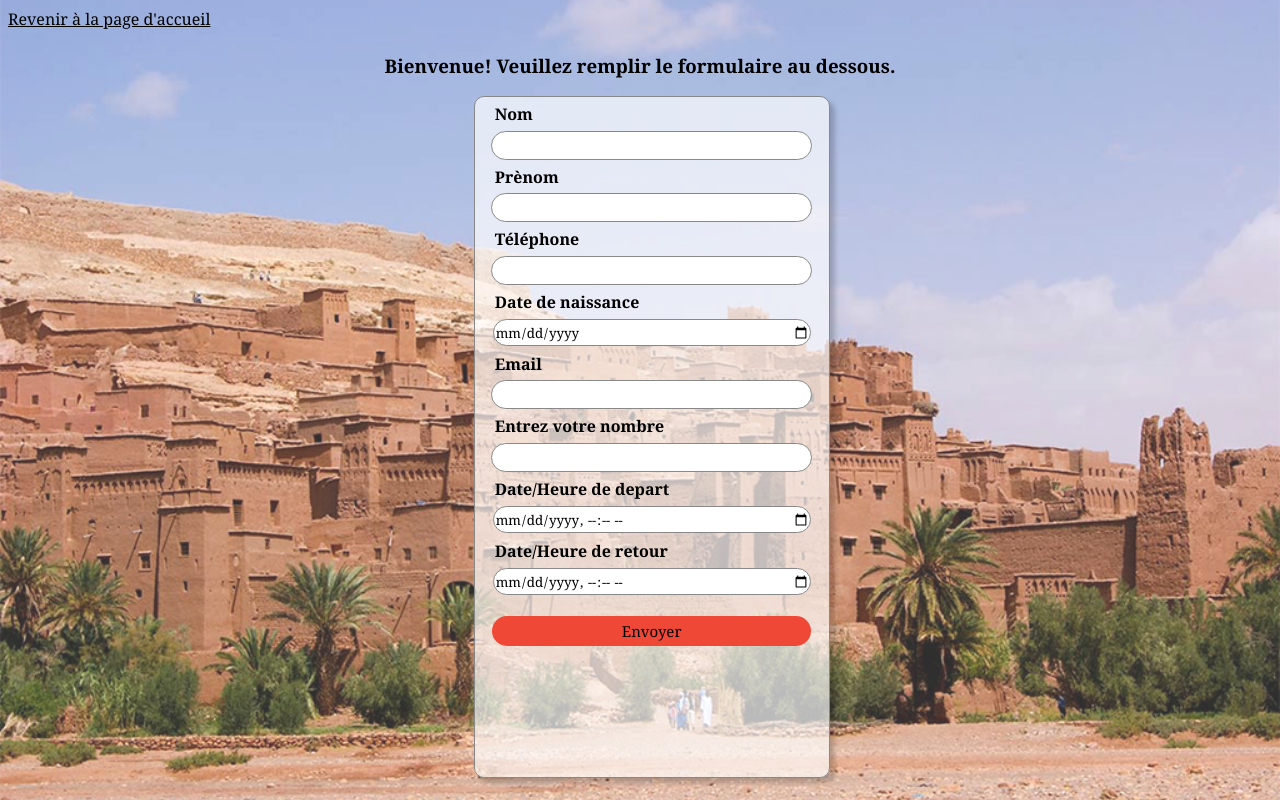
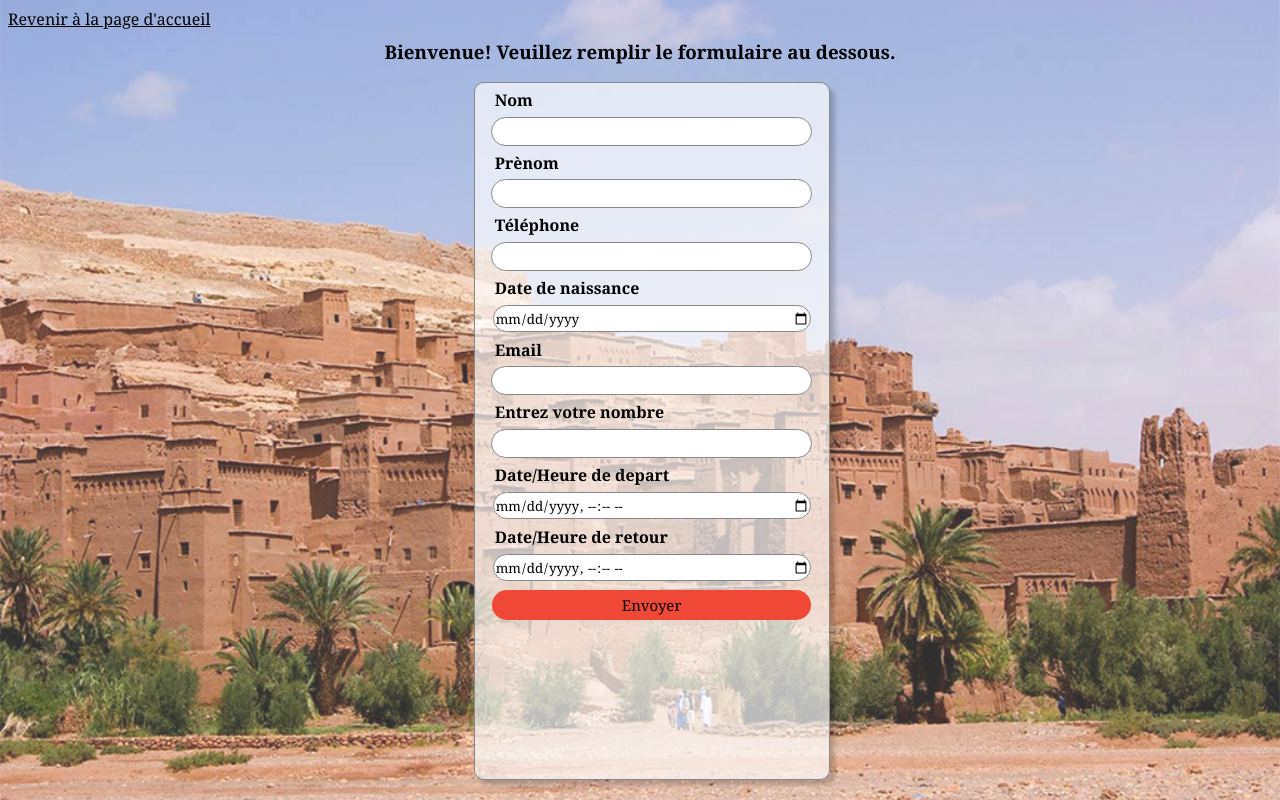
Before and after one commit to Salma-Saaiou/School-project-1, a plain HTML site: page html/index1.html in a window 1280 px wide. Drawn offline with Linux system fonts and the light colour scheme.

Commit message:
small change

```diff
--- a/CSS/style1.css
+++ b/CSS/style1.css
@@ -13,7 +13,7 @@ body{
 h3{
     text-align: center;
     position: relative;
-    top: 4px;
+    top: -10px;
 }
 a{
     color: #000;
@@ -25,12 +25,12 @@ button{
 .container1{
     border: 1px solid #888;
     width: 28%;
-    height: 85vh;
+    height: 87vh;
     text-align: center;
     line-height: 30px;
     float: right;
     position: relative;
-    top: 4px;
+    top: -10px;
     right: 35%;
     border-radius: 10px;
     box-shadow: 5px 5px 5px 0px rgba(0, 0, 0, 0.2);
@@ -66,7 +66,7 @@ input{
     border: transparent;
     border-radius: 25px;
     position: relative;
-    top: 20px;
+    top: 8px;
 }
 
 input:focus,
```
Also changed, not shown: CSS/style.css (+6 -6 lines).
